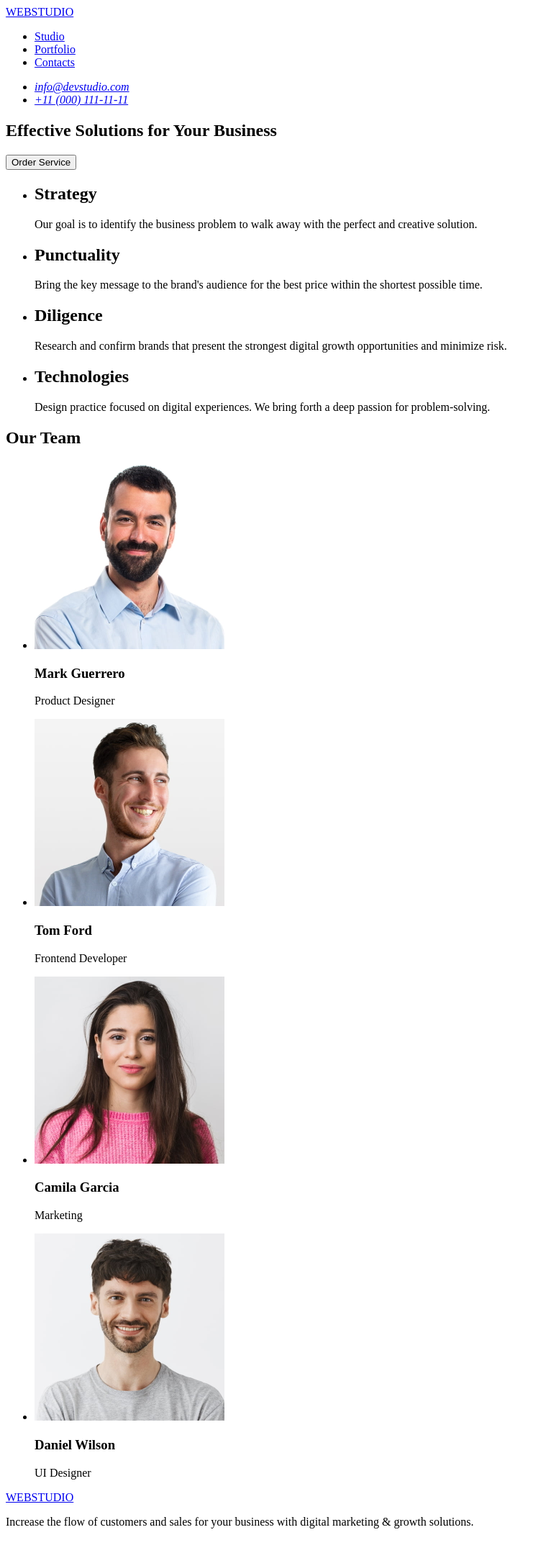
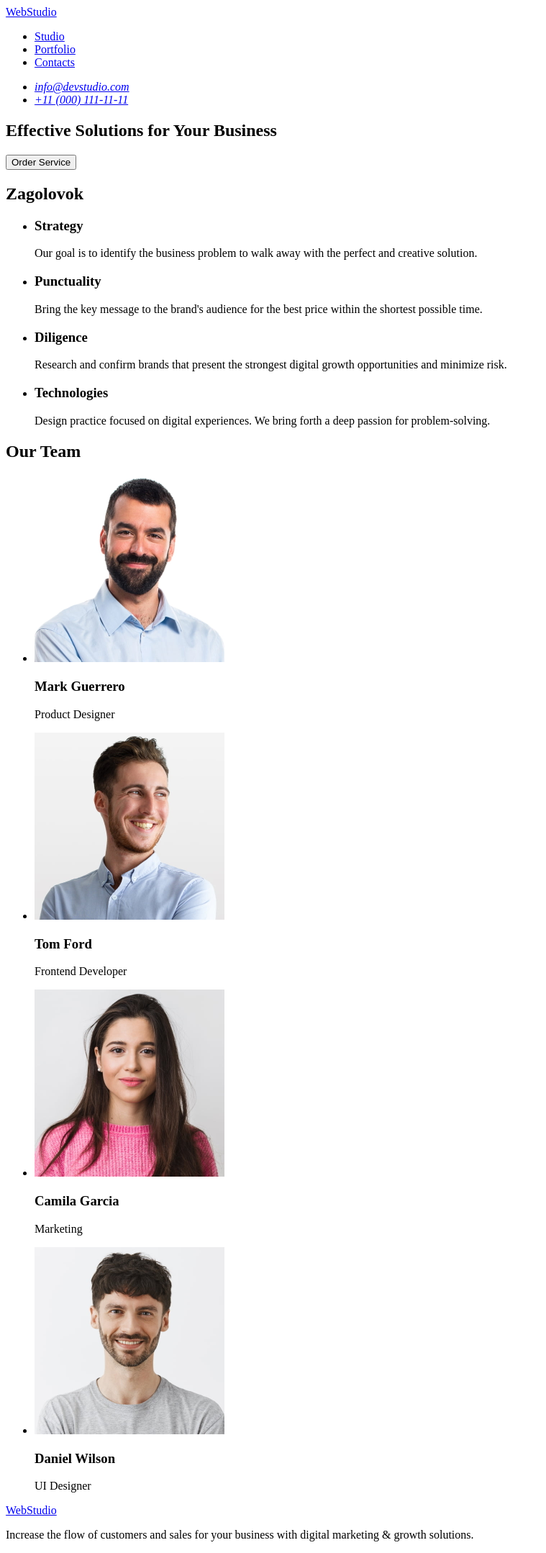
Before and after one commit to Max-P0p0v/goit-markup-hw-01, a plain HTML site: page index.html in a window 1280 px wide. Shown: the whole page at 72% size, without its empty margins (0-759 px from the left). Drawn offline with Linux system fonts and the light colour scheme.

Commit message:
add correction

```diff
--- a/index.html
+++ b/index.html
@@ -8,7 +8,7 @@
   <body>
     <header>
       <nav>
-        <a href="./index.html">WEBSTUDIO</a>
+        <a href="./index.html">WebStudio</a>
         <ul>
           <li><a href="./index.html">Studio</a></li>
           <li><a href="#">Portfolio</a></li>
@@ -28,30 +28,31 @@
         <button type="button">Order Service</button>
       </section>
       <section>
+        <h2>Zagolovok</h2>
         <ul>
           <li>
-            <h2>Strategy</h2>
+            <h3>Strategy</h3>
             <p>
               Our goal is to identify the business problem to walk away with the
               perfect and creative solution.
             </p>
           </li>
           <li>
-            <h2>Punctuality</h2>
+            <h3>Punctuality</h3>
             <p>
               Bring the key message to the brand's audience for the best price
               within the shortest possible time.
             </p>
           </li>
           <li>
-            <h2>Diligence</h2>
+            <h3>Diligence</h3>
             <p>
               Research and confirm brands that present the strongest digital
               growth opportunities and minimize risk.
             </p>
           </li>
           <li>
-            <h2>Technologies</h2>
+            <h3>Technologies</h3>
             <p>
               Design practice focused on digital experiences. We bring forth a
               deep passion for problem-solving.
@@ -64,7 +65,7 @@
         <ul>
           <li>
             <img
-              src="./img/mark.jpg"
+              src="./images/mark.jpg"
               alt="Mark Guerrero Avatar"
               width="264"
               height="260"
@@ -74,7 +75,7 @@
           </li>
           <li>
             <img
-              src="./img/tom.jpg"
+              src="./images/tom.jpg"
               alt="Tom Ford Avatar"
               width="264"
               height="260"
@@ -84,7 +85,7 @@
           </li>
           <li>
             <img
-              src="./img/camila.jpg"
+              src="./images/camila.jpg"
               alt="Camila Garcia Avatar"
               width="264"
               height="260"
@@ -94,7 +95,7 @@
           </li>
           <li>
             <img
-              src="./img/daniel.jpg"
+              src="./images/daniel.jpg"
               alt="Daniel Wilson Avatar"
               width="264"
               height="260"
@@ -106,7 +107,7 @@
       </section>
     </main>
     <footer>
-      <a href="./index.html">WEBSTUDIO</a>
+      <a href="./index.html">WebStudio</a>
       <p>
         Increase the flow of customers and sales for your business with digital
         marketing & growth solutions.
```
Also changed, not shown: images/camila.jpg (renamed from img/camila.jpg), images/daniel.jpg (renamed from img/daniel.jpg), images/mark.jpg (renamed from img/mark.jpg), images/tom.jpg (renamed from img/tom.jpg), 2 other files.
